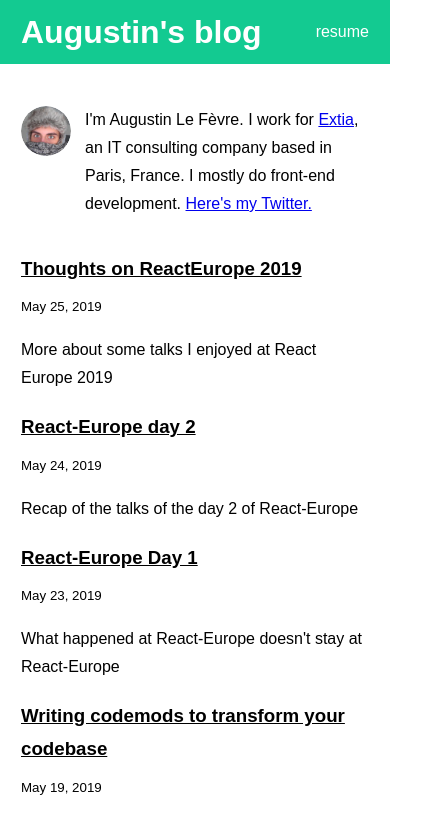
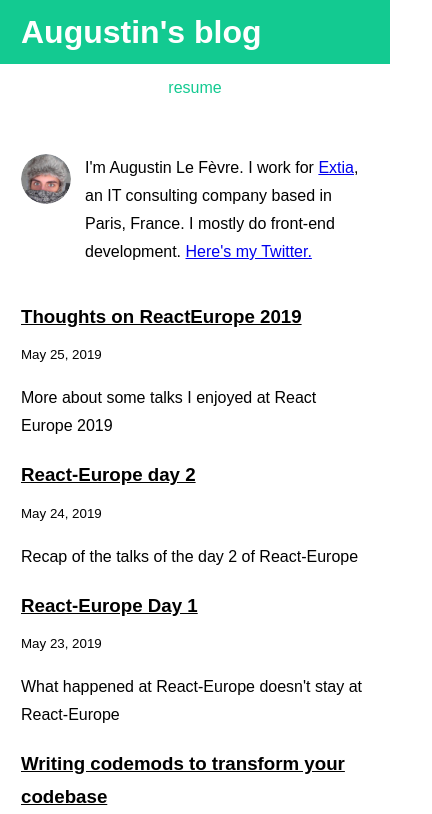
Before and after one commit to AugustinLF/blog, a Gatsby site: page / in a window 390 px wide. Shown: the top 814 px of the page, 432 px wide, since content can reach past the window. Built offline with nearby package versions, Linux system fonts and the light colour scheme; Gatsby itself is replaced by a stand-in of ours.

Commit message:
Fix header design on mobile

```diff
--- a/src/components/header.js
+++ b/src/components/header.js
@@ -2,52 +2,74 @@ import { Link } from 'gatsby';
 /** @jsx jsx */
 import { css, jsx } from '@emotion/core';
 
+const MenuLink = ({ to, children }) => (
+    <Link
+        css={css`
+            box-shadow: none;
+            text-decoration: none;
+            color: inherit;
+        `}
+        to={to}
+    >
+        {children}
+    </Link>
+);
+
+const SubHeader = () => (
+    <div
+        css={css`
+            display: flex;
+            justify-content: center;
+            align-items: center;
+            padding: 0 1.3125rem;
+
+            @media (min-width: 320px) and (max-width: 480px) {
+                height: 48px;
+                background-color: white;
+                color: #13ca91;
+            }
+        `}
+    >
+        <MenuLink to="/resume">resume</MenuLink>
+    </div>
+);
+
 const Header = ({ title }) => (
     <header
         css={css`
-            height: 64px;
-            background-color: #13ca91;
-            color: white;
             align-items: stretch;
-            padding: 0 1.3125rem;
             display: flex;
             justify-content: center;
+            color: white;
         `}
     >
         <div
             css={css`
-                width: 100%;
                 max-width: 49rem;
+                background-color: #13ca91;
                 display: flex;
-                align-items: center;
+                justify-content: center;
+                flex-grow: 1;
+
+                @media (min-width: 320px) and (max-width: 480px) {
+                    flex-direction: column;
+                }
             `}
         >
-            <h1
+            <div
                 css={css`
-                    margin-right: auto;
+                    height: 64px;
+                    width: 100%;
+                    display: flex;
+                    align-items: center;
+                    padding: 0 1.3125rem;
                 `}
             >
-                <Link
-                    css={css`
-                        box-shadow: none;
-                        text-decoration: none;
-                        color: inherit;
-                    `}
-                    to="/"
-                >
-                    {title}
-                </Link>
-            </h1>
-            <Link
-                css={css`
-                    box-shadow: none;
-                    text-decoration: none;
-                    color: inherit;
-                `}
-                to="/resume"
-            >
-                resume
-            </Link>
+                <h1>
+                    <MenuLink to="/">{title}</MenuLink>
+                </h1>
+            </div>
+            <SubHeader />
         </div>
     </header>
 );
```
